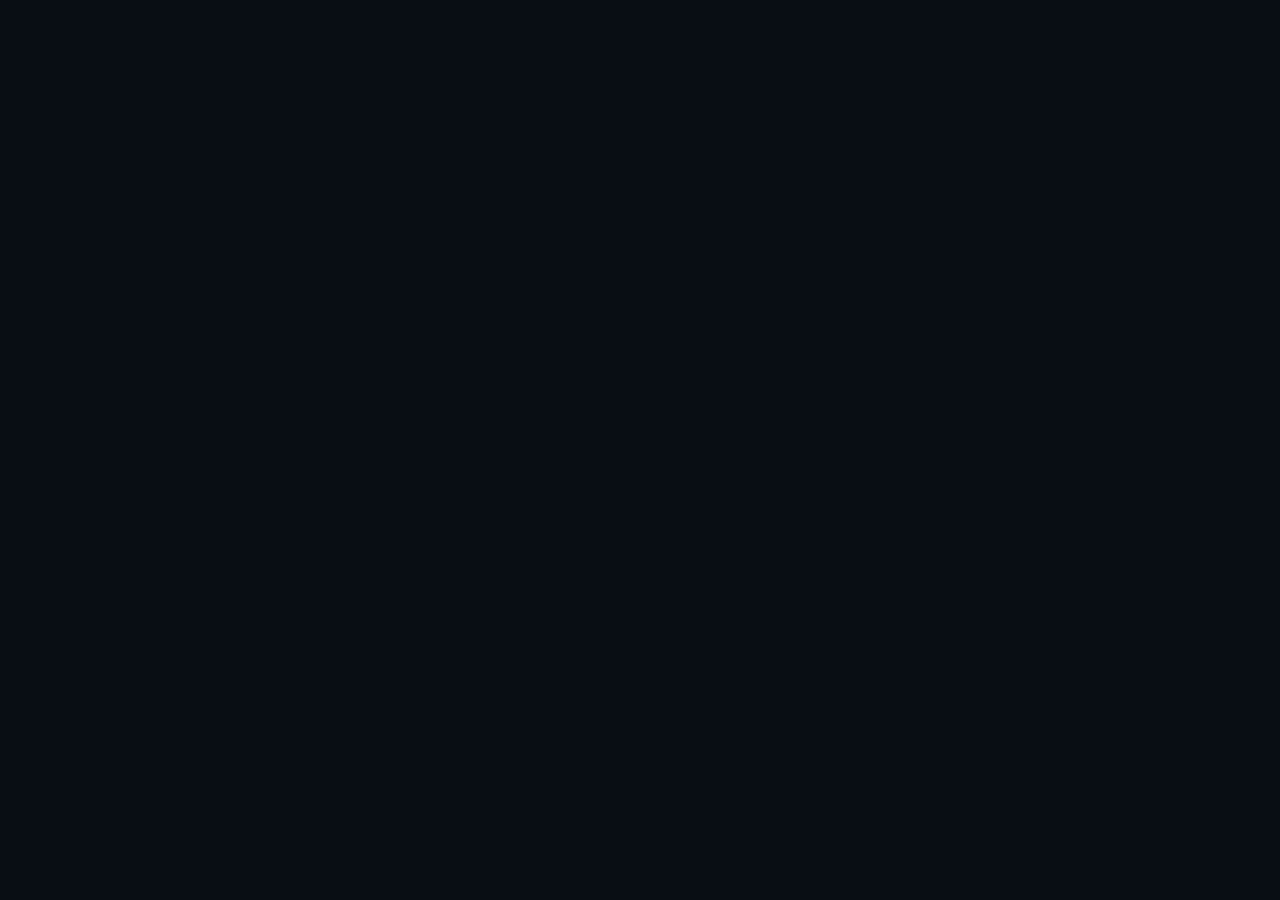
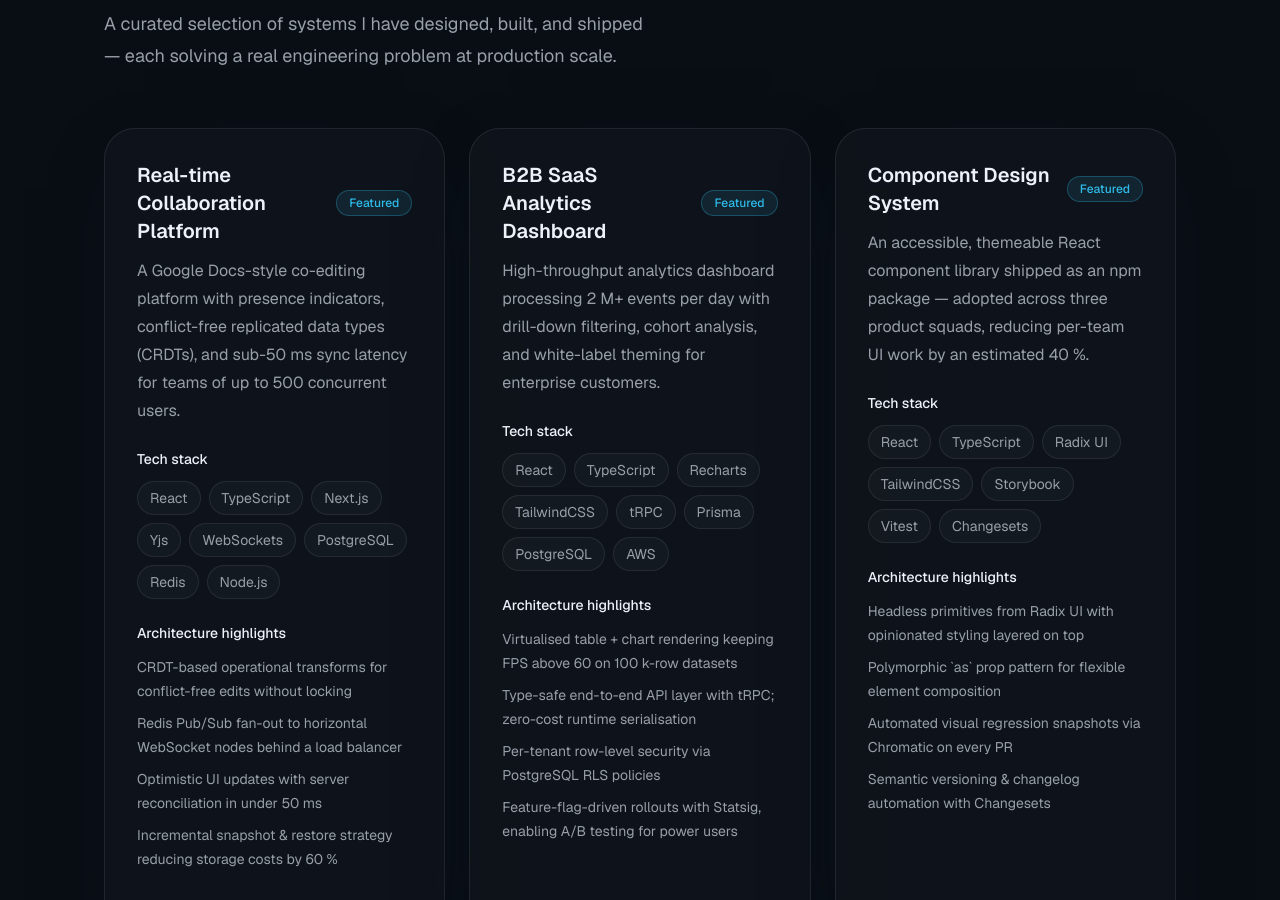
Before and after one commit to dipto0321/dipto-karmakar-portfolio, a Next.js app: page / in a window 1280 px wide. Shown: the part 1900-2800 px from the top of the page. Before the commit the page ends 1715 px from the top, so only its background shows below. Built offline with nearby package versions, Linux system fonts and the light colour scheme.

Commit message:
feat(projects): add static projects grid section

```diff
--- a/app/page.tsx
+++ b/app/page.tsx
@@ -1,11 +1,13 @@
 import { HeroSection } from "@/features/hero/hero-section"
 import { ImpactSection } from "@/features/impact/impact-section"
+import { ProjectsSection } from "@/features/projects/projects-section"
 
 export default function Page() {
   return (
     <main className="min-h-svh">
       <HeroSection />
       <ImpactSection />
+      <ProjectsSection />
     </main>
   )
 }
--- /dev/null
+++ b/content/projects.ts
@@ -0,0 +1,98 @@
+import type { Project } from "@/types/project"
+
+export const projects: Project[] = [
+  {
+    id: "realtime-collab-platform",
+    title: "Real-time Collaboration Platform",
+    description:
+      "A Google Docs-style co-editing platform with presence indicators, conflict-free replicated data types (CRDTs), and sub-50 ms sync latency for teams of up to 500 concurrent users.",
+    techStack: [
+      "React",
+      "TypeScript",
+      "Next.js",
+      "Yjs",
+      "WebSockets",
+      "PostgreSQL",
+      "Redis",
+      "Node.js",
+    ],
+    architectureHighlights: [
+      "CRDT-based operational transforms for conflict-free edits without locking",
+      "Redis Pub/Sub fan-out to horizontal WebSocket nodes behind a load balancer",
+      "Optimistic UI updates with server reconciliation in under 50 ms",
+      "Incremental snapshot & restore strategy reducing storage costs by 60 %",
+    ],
+    links: [{ label: "Case study →", url: "#" }],
+    featured: true,
+  },
+  {
+    id: "b2b-saas-analytics",
+    title: "B2B SaaS Analytics Dashboard",
+    description:
+      "High-throughput analytics dashboard processing 2 M+ events per day with drill-down filtering, cohort analysis, and white-label theming for enterprise customers.",
+    techStack: [
+      "React",
+      "TypeScript",
+      "Recharts",
+      "TailwindCSS",
+      "tRPC",
+      "Prisma",
+      "PostgreSQL",
+      "AWS",
+    ],
+    architectureHighlights: [
+      "Virtualised table + chart rendering keeping FPS above 60 on 100 k-row datasets",
+      "Type-safe end-to-end API layer with tRPC; zero-cost runtime serialisation",
+      "Per-tenant row-level security via PostgreSQL RLS policies",
+      "Feature-flag-driven rollouts with Statsig, enabling A/B testing for power users",
+    ],
+    links: [{ label: "Case study →", url: "#" }],
+    featured: true,
+  },
+  {
+    id: "design-system",
+    title: "Component Design System",
+    description:
+      "An accessible, themeable React component library shipped as an npm package — adopted across three product squads, reducing per-team UI work by an estimated 40 %.",
+    techStack: [
+      "React",
+      "TypeScript",
+      "Radix UI",
+      "TailwindCSS",
+      "Storybook",
+      "Vitest",
+      "Changesets",
+    ],
+    architectureHighlights: [
+      "Headless primitives from Radix UI with opinionated styling layered on top",
+      "Polymorphic `as` prop pattern for flexible element composition",
+      "Automated visual regression snapshots via Chromatic on every PR",
+      "Semantic versioning & changelog automation with Changesets",
+    ],
+    links: [{ label: "Case study →", url: "#" }],
+    featured: true,
+  },
+  {
+    id: "ci-platform-migration",
+    title: "CI/CD Pipeline Modernisation",
+    description:
+      "Migrated a legacy Jenkins monolith to GitHub Actions with incremental builds, remote caching, and parallelised test sharding — cutting median CI time from 22 min to 4 min.",
+    techStack: [
+      "GitHub Actions",
+      "Nx",
+      "Docker",
+      "AWS ECR",
+      "Turborepo",
+      "Playwright",
+      "Jest",
+    ],
+    architectureHighlights: [
+      "Nx affected-project detection limiting test/build scope to changed packages",
+      "Remote Nx Cloud caching shared across all developer machines and CI runners",
+      "Matrix strategy parallelising Playwright test shards across 8 workers",
+      "Zero-downtime blue-green deployments using AWS ALB weighted routing",
+    ],
+    links: [{ label: "Case study →", url: "#" }],
+    featured: false,
+  },
+]
--- a/features/impact/impact-section.tsx
+++ b/features/impact/impact-section.tsx
@@ -1,7 +1,7 @@
-import { impactStats } from "@/content/impact"
+import { Section } from "@/components/layout/section"
 import { AnimatedWrapper } from "@/components/shared/animated-wrapper"
 import { Heading } from "@/components/shared/heading"
-import { Section } from "@/components/layout/section"
+import { impactStats } from "@/content/impact"
 import { cn } from "@/lib/utils"
 
 export function ImpactSection() {
@@ -25,7 +25,7 @@ export function ImpactSection() {
             <div
               className={cn(
                 "group relative flex flex-col gap-2 rounded-3xl border border-border/60 bg-card/60 p-6 sm:p-8",
-                "hover:border-primary/40 hover:bg-card/80 transition-colors duration-300"
+                "transition-colors duration-300 hover:border-primary/40 hover:bg-card/80"
               )}
             >
               <span className="text-4xl font-bold tracking-tight text-primary sm:text-5xl">
--- /dev/null
+++ b/features/projects/projects-section.tsx
@@ -0,0 +1,50 @@
+import { Section } from "@/components/layout/section"
+import { AnimatedWrapper } from "@/components/shared/animated-wrapper"
+import { Heading } from "@/components/shared/heading"
+import { ProjectCard } from "@/components/shared/project-card"
+import { projects } from "@/content/projects"
+
+export function ProjectsSection() {
+  const featured = projects.filter((p) => p.featured)
+  const rest = projects.filter((p) => !p.featured)
+
+  return (
+    <Section id="projects" className="border-t border-border/40">
+      <AnimatedWrapper>
+        <Heading
+          eyebrow="Selected work"
+          title="Projects built for scale"
+          description="A curated selection of systems I have designed, built, and shipped — each solving a real engineering problem at production scale."
+        />
+      </AnimatedWrapper>
+
+      <div className="mt-14 grid gap-6 md:grid-cols-2 lg:grid-cols-3">
+        {featured.map((project, i) => (
+          <AnimatedWrapper
+            key={project.id}
+            transition={{ duration: 0.45, ease: "easeOut", delay: i * 0.08 }}
+          >
+            <ProjectCard project={project} />
+          </AnimatedWrapper>
+        ))}
+      </div>
+
+      {rest.length > 0 ? (
+        <div className="mt-6 grid gap-6 md:grid-cols-2">
+          {rest.map((project, i) => (
+            <AnimatedWrapper
+              key={project.id}
+              transition={{
+                duration: 0.45,
+                ease: "easeOut",
+                delay: featured.length * 0.08 + i * 0.08,
+              }}
+            >
+              <ProjectCard project={project} />
+            </AnimatedWrapper>
+          ))}
+        </div>
+      ) : null}
+    </Section>
+  )
+}
```
